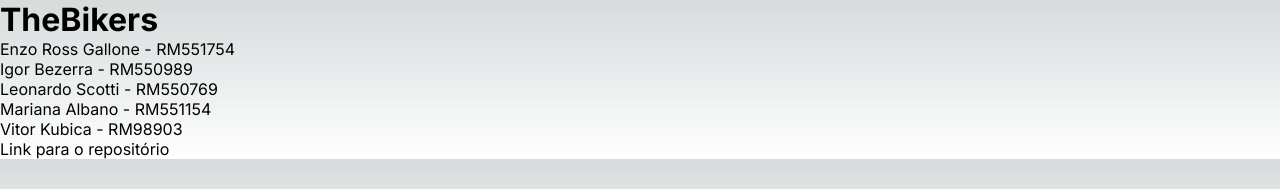
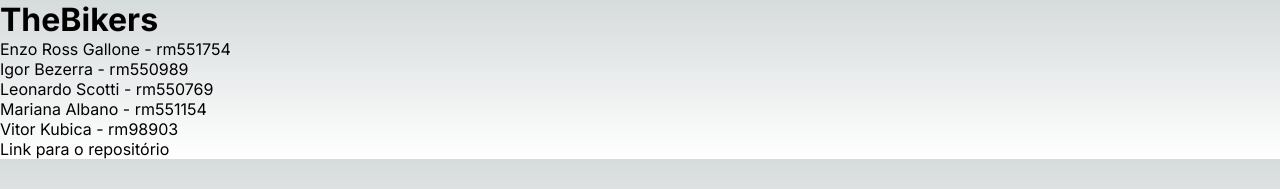
Before and after one commit to gallone10/sprint4-html, a Next.js app in the folder sprint4-web/: page /integrantes in a window 1280 px wide. Shown: the top 189 px of the page. Built offline with nearby package versions, Linux system fonts and the light colour scheme.

Commit message:
Rm modificado

```diff
--- a/sprint4-web/src/app/integrantes/page.jsx
+++ b/sprint4-web/src/app/integrantes/page.jsx
@@ -8,11 +8,11 @@ export default function Integrantes(){
             <h1>TheBikers</h1>
 
             <div className='nomeIntegrante'>
-                <p>Enzo Ross Gallone - RM551754</p>
-                <p>Igor Bezerra - RM550989</p>
-                <p>Leonardo Scotti - RM550769</p>
-                <p>Mariana Albano - RM551154</p>
-                <p>Vitor Kubica - RM98903</p>
+                <p>Enzo Ross Gallone - rm551754</p>
+                <p>Igor Bezerra - rm550989</p>
+                <p>Leonardo Scotti - rm550769</p>
+                <p>Mariana Albano - rm551154</p>
+                <p>Vitor Kubica - rm98903</p>
                 <p><a href="https://github.com/gallone10/sprint4-html" target='_blank' rel="noreferrer">Link para o repositório</a></p>
             </div>
 
```
